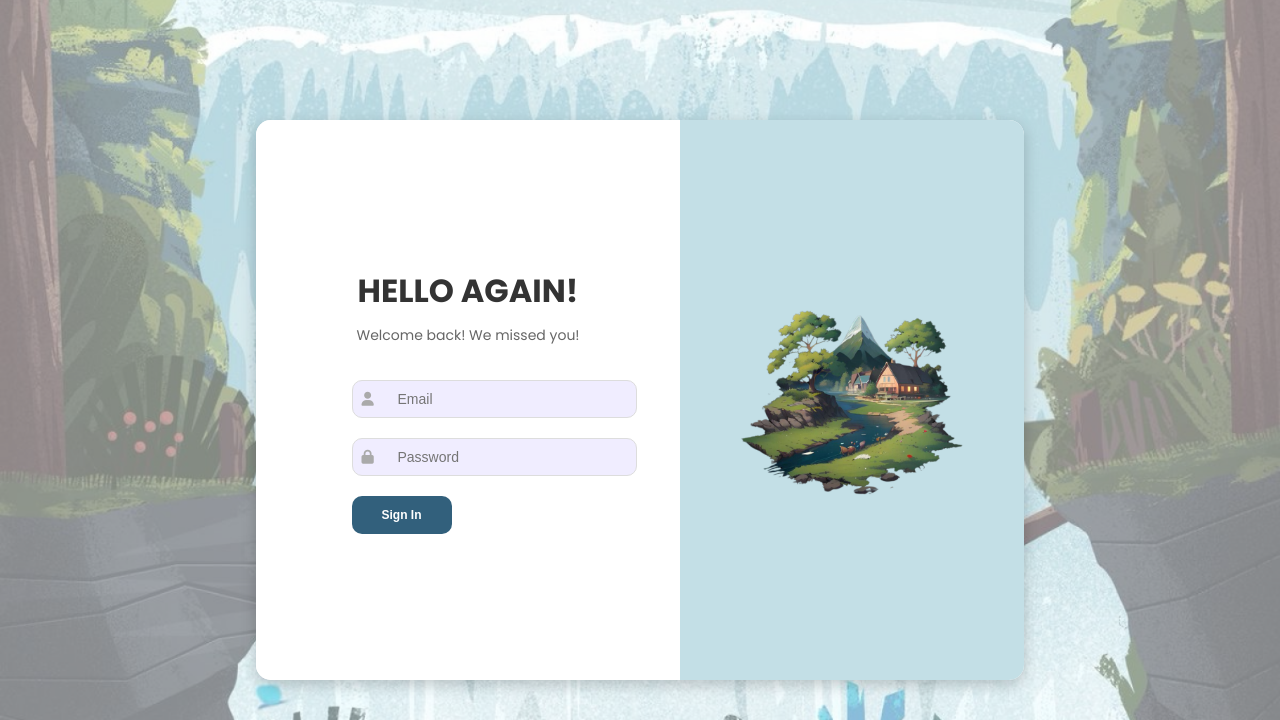
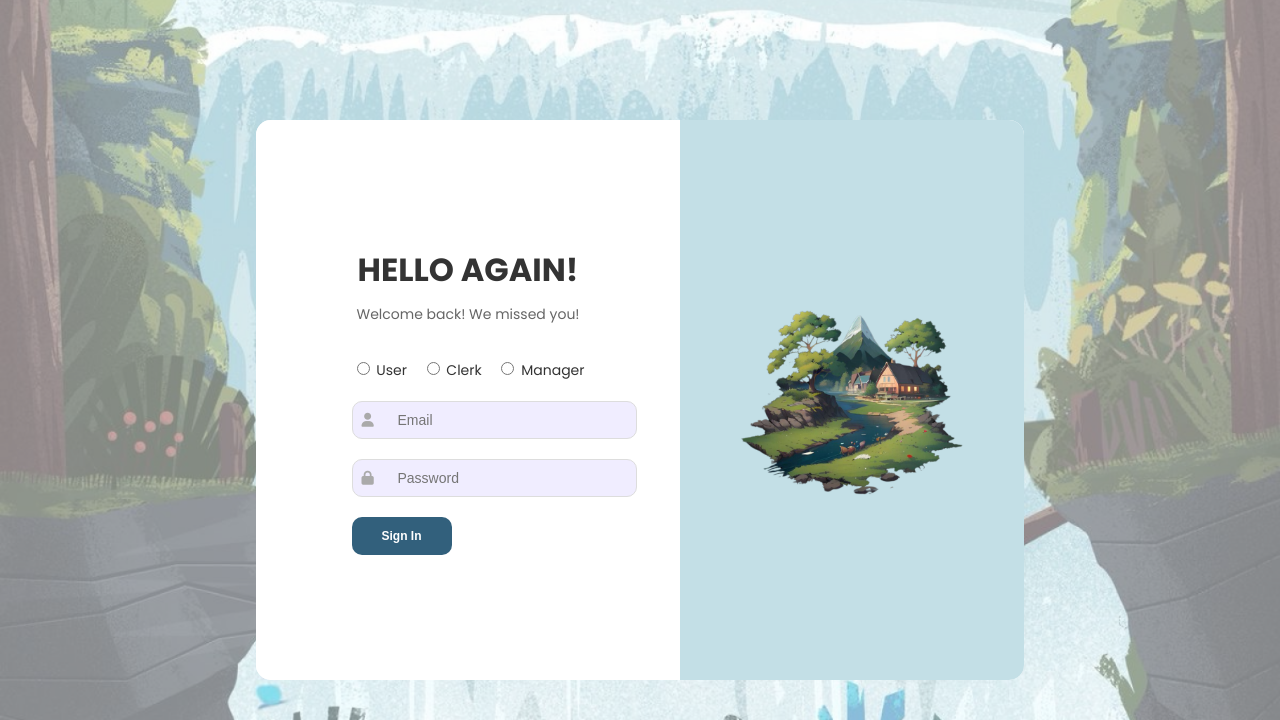
Before and after one commit to stobericake/MalayanFolktalesHub, a PHP site: page /login.php in a window 1280 px wide. Shown: the top 720 px of the page. Run offline with PHP 8.4, Linux system fonts and the light colour scheme.

Commit message:
update loginpage

```diff
--- a/view/login.php
+++ b/view/login.php
@@ -3,21 +3,30 @@ session_start();
 include 'dbconn.php';
 
 if ($_SERVER['REQUEST_METHOD'] == 'POST') {
-    $email = trim($_POST['email']);
+    $identifier = trim($_POST['identifier']); // This will hold either email or ID
     $password = trim($_POST['password']);
+    $role = trim($_POST['role']); // Get the selected role
 
-    if (!empty($email) && !empty($password)) {
+    if (!empty($identifier) && !empty($password) && !empty($role)) {
         // Function to validate user from a table
-        function validateUser($table, $email, $password, $conn) {
+        function validateUser ($table, $identifier, $password, $conn, $isId = false) {
             // Determine the ID column name based on the table
             $idColumn = $table . 'id'; // e.g., 'userid', 'clerkid', 'managerid'
 
             // Use prepared statements to prevent SQL injection
-            $query = "SELECT `$idColumn` AS id, `email`, `password` FROM `$table` WHERE `email` = '$email'";
-            $result = mysqli_query($conn, $query);
+            if ($isId) {
+                $query = "SELECT `$idColumn` AS id, `email`, `password` FROM `$table` WHERE `$idColumn` = ?";
+            } else {
+                $query = "SELECT `$idColumn` AS id, `email`, `password` FROM `$table` WHERE `email` = ?";
+            }
 
-            if ($result && mysqli_num_rows($result) > 0) {
-                $row = mysqli_fetch_assoc($result);
+            $stmt = $conn->prepare($query);
+            $stmt->bind_param($isId ? 'i' : 's', $identifier);
+            $stmt->execute();
+            $result = $stmt->get_result();
+
+            if ($result && $result->num_rows > 0) {
+                $row = $result->fetch_assoc();
                 // Direct password comparison
                 if ($password == $row['password']) {
                     return $row; // Return the row data if valid
@@ -26,24 +35,21 @@ if ($_SERVER['REQUEST_METHOD'] == 'POST') {
             return null; // Return null if invalid
         }
 
-        // Check all tables
-        $role = '';
-        $userData = validateUser('user', $email, $password, $conn);
-        if ($userData) {
-            $role = 'user';
-        } else {
-            $userData = validateUser('clerk', $email, $password, $conn);
-            if ($userData) {
-                $role = 'clerk';
-            } else {
-                $userData = validateUser('manager', $email, $password, $conn);
-                if ($userData) {
-                    $role = 'manager';
-                }
-            }
+        // Check the selected role
+        $userData = null;
+        switch ($role) {
+            case 'user':
+                $userData = validateUser ('user', $identifier, $password, $conn, false);
+                break;
+            case 'clerk':
+                $userData = validateUser ('clerk', $identifier, $password, $conn, true); // ID for clerk
+                break;
+            case 'manager':
+                $userData = validateUser ('manager', $identifier, $password, $conn, true); // ID for manager
+                break;
         }
 
-        if ($role) {
+        if ($userData) {
             // Store user data in the session
             $_SESSION['userID'] = $userData['id']; // Use the dynamically selected ID column
             $_SESSION['email'] = $userData['email'];
@@ -64,7 +70,7 @@ if ($_SERVER['REQUEST_METHOD'] == 'POST') {
             }
             exit;
         } else {
-            $error = "Invalid Email or password.";
+            $error = "Invalid ID/Email or password.";
         }
     } else {
         $error = "Please fill in all fields.";
@@ -114,11 +120,9 @@ body::before {
             background-color: white;
             border-radius: 15px;
             overflow: hidden;
-    box-shadow: 0 5px 15px rgba(0, 0, 0, 0.2);
+            box-shadow: 0 5px 15px rgba(0, 0, 0, 0 .2);
             position: relative; /* To ensure proper stacking with ::before */
         }
-
-
 
         .form-section {
             flex: 1;
@@ -172,6 +176,7 @@ body::before {
             font-size: 14px;
             color: #aaa;
         }
+
         .btn {
             margin-top: 20px;
             width: 100px;
@@ -201,7 +206,26 @@ body::before {
             height: auto;
             border-radius: 15px;
         }
+
+        .role-selection {
+            margin-top: 20px;
+            display: flex;
+            justify-content: space-between;
+            width: 100%;
+        }
+
+        .role-selection label {
+            font-size: 14px;
+            color: #333333;
+        }
     </style>
+    <script>
+        function toggleIdentifierField() {
+            const role = document.querySelector('input[name="role"]:checked').value;
+            const identifierInput = document.getElementById('identifier');
+            identifierInput.placeholder = role === 'user' ? 'Email' : 'ID';
+        }
+    </script>
 </head>
 <body>
     <div class="container">
@@ -209,9 +233,14 @@ body::before {
             <h1>HELLO AGAIN!</h1>
             <p>Welcome back! We missed you!</p>
             <form action="" method="post">
+                <div class="role-selection">
+                    <label><input type="radio" name="role" value="user" required onclick="toggleIdentifierField()"> User</label>
+                    <label><input type="radio" name="role" value="clerk" onclick="toggleIdentifierField()"> Clerk</label>
+                    <label><input type="radio" name="role" value="manager" onclick="toggleIdentifierField()"> Manager</label>
+                </div>
                 <div class="input-group">
                     <i class="fa fa-user"></i>
-                    <input type="text" id="email" name="email" placeholder="Email" required>
+                    <input type="text" id="identifier" name="identifier" placeholder="Email" required>
                 </div>
                 <div class="input-group">
                     <i class="fa fa-lock"></i>
@@ -227,6 +256,5 @@ body::before {
             <img src="../assets/illustration.png?v=1" alt="Illustration">
         </div>
     </div>
-
 </body>
 </html>
```
Lines whose indentation alone changed are shown as unchanged.
